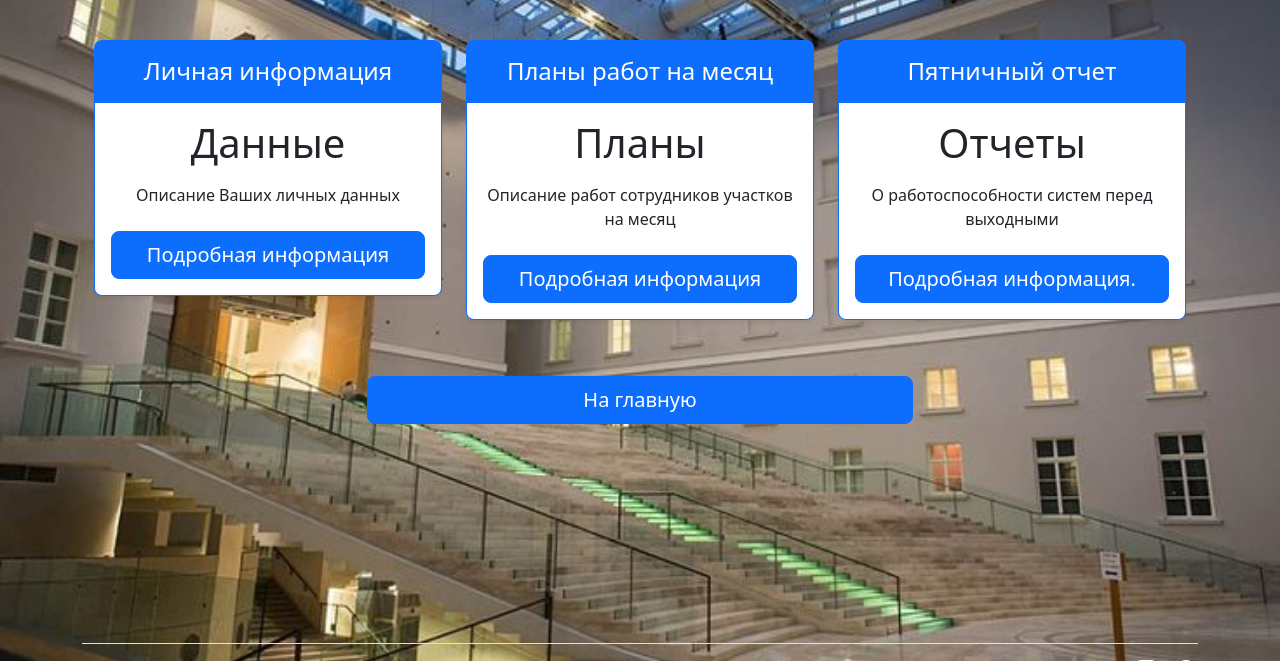
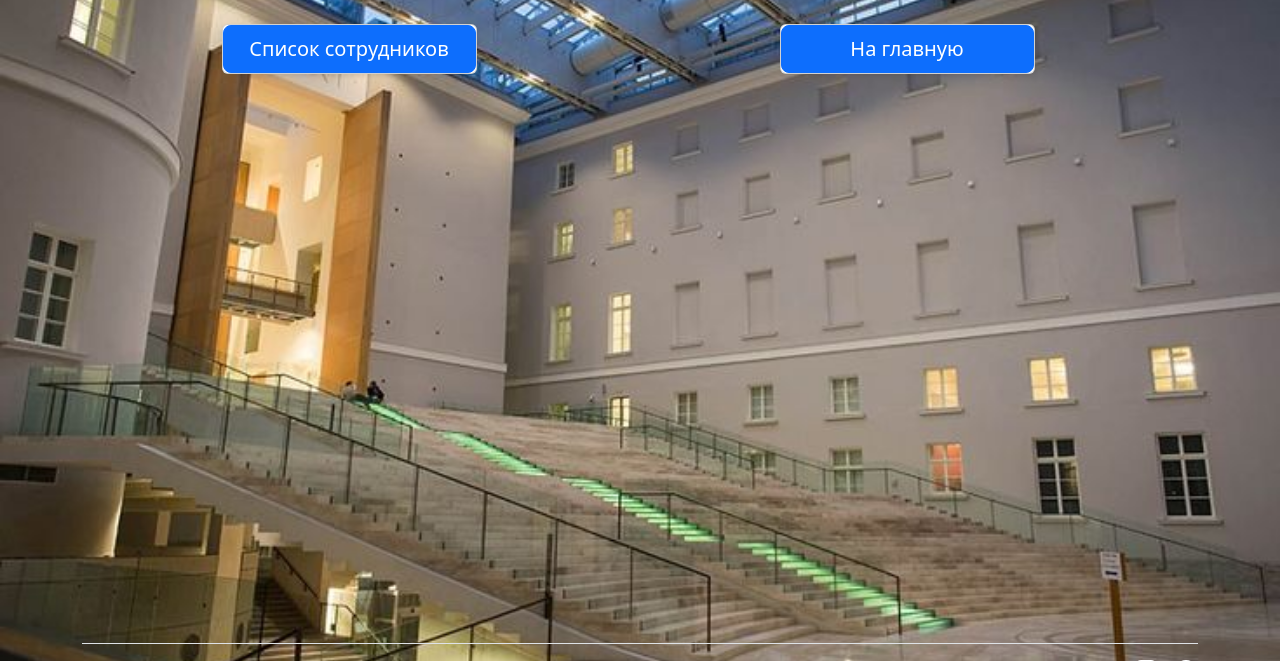
Before and after one commit to SergeiVokhminov/My_OGSH_Project, a Django app: template employees/templates/employees/employee_info.html in a window 1280 px wide. Shown: the part 72-733 px from the top of the page. Run offline with Django 5.2, Linux system fonts and the light colour scheme; the template is opened without the code that fills it, so the values that code supplies are empty; some libraries are stand-ins or nearby versions.

Commit message:
корректировка шаблонов страниц приложения employees

```diff
--- a/employees/templates/employees/employee_detail.html
+++ b/employees/templates/employees/employee_detail.html
@@ -52,7 +52,7 @@
 
 <section class="text-center container">
     <a href="{% url 'employees:employee_update' employee.pk %}" class="btn btn-primary my-2">Редактировать профиль</a>
-    <a href="#" class="btn btn-primary my-2">Отмена</a>
+    <a href="{% url 'employees:employee_list' %}" class="btn btn-primary my-2">Отмена</a>
     <a href="{% url 'home_page:home' %}" class="btn btn-secondary my-2">На главную</a>
 </section>
 {% endblock %}
--- a/employees/templates/employees/employee_form.html
+++ b/employees/templates/employees/employee_form.html
@@ -30,7 +30,7 @@
                 Создать
                 {% endif %}
             </button>
-            <a class="btn btn-secondary" href="{% url 'employees:employee_list' %}">Отмена</a>
+            <a class="btn btn-secondary" href="{% url 'employees:employee_info' %}">Отмена</a>
             <a class="btn btn-secondary" href="{% url 'home_page:home' %}">На главную</a>
         </section>
     </form>
--- a/employees/templates/employees/employee_info.html
+++ b/employees/templates/employees/employee_info.html
@@ -2,63 +2,33 @@
 {% load my_tags %}
 {% block title %}Личный кабинет{% endblock %}
 {% block content %}
-<div class="container py-3">
-    <main>
-        <div class="row row-cols-1 row-cols-md-3 mb-3 text-center">
-            <div class="col">
-                <div class="card mb-4 rounded-3 shadow-sm border-primary">
-                    <div class="card-header py-3 text-bg-primary border-primary">
-                        <h4 class="my-0 fw-normal">Личная информация</h4>
-                    </div>
-                    <div class="card-body">
-                        <h1 class="card-title pricing-card-title">Данные</h1>
-                        <ul class="list-unstyled mt-3 mb-4">
-                            <li>Описание Ваших личных данных</li>
-                        </ul>
-                        <a href="{% url 'employees:employee_detail' employee.pk %}" class="w-100 btn btn-lg btn-primary">
-                            Подробная информация
-                        </a>
-                    </div>
+<section class="py-4 text-center container">
+    <div class="row g-5">
+        <div class="row row-cols-1 row-cols-sm-2 row-cols-md-2 g-4 text-center container">
+            {% if user.is_superuser %}
+            <div class="col-md-3 text-center container">
+                <div class="card shadow-sm">
+                    <a class="btn btn-primary volumetric-btn btn-lg" href="{% url 'employees:employee_create' %}" role="button">
+                        Добавить сотрудника
+                    </a>
                 </div>
             </div>
-            <div class="col">
-                <div class="card mb-4 rounded-3 shadow-sm border-primary">
-                    <div class="card-header py-3 text-bg-primary border-primary">
-                        <h4 class="my-0 fw-normal">Планы работ на месяц</h4>
-                    </div>
-                    <div class="card-body">
-                        <h1 class="card-title pricing-card-title">Планы</h1>
-                        <ul class="list-unstyled mt-3 mb-4">
-                            <li>Описание работ сотрудников участков на месяц</li>
-                        </ul>
-                        <a href="{% url 'tasks:task_list' %}" class="w-100 btn btn-lg btn-primary">
-                            Подробная информация
-                        </a>
-                    </div>
+            {% endif %}
+            <div class="col-md-3 text-center container">
+                <div class="card shadow-sm">
+                    <a class="btn btn-primary volumetric-btn btn-lg" href="{% url 'employees:employee_list' %}" role="button">
+                        Список сотрудников
+                    </a>
                 </div>
             </div>
-            <div class="col">
-                <div class="card mb-4 rounded-3 shadow-sm border-primary">
-                    <div class="card-header py-3 text-bg-primary border-primary">
-                        <h4 class="my-0 fw-normal">Пятничный отчет</h4>
-                    </div>
-                    <div class="card-body">
-                        <h1 class="card-title pricing-card-title">Отчеты</h1>
-                        <ul class="list-unstyled mt-3 mb-4">
-                            <li>О работоспособности систем перед выходными</li>
-                        </ul>
-                        <a href="#" class="w-100 btn btn-lg btn-primary">
-                            Подробная информация.
-                        </a>
-                    </div>
+            <div class="col-md-3 text-center container">
+                <div class="card shadow-sm">
+                    <a class="btn btn-primary volumetric-btn btn-lg" href="{% url 'home_page:home' %}" role="button">
+                        На главную
+                    </a>
                 </div>
             </div>
         </div>
-    </main>
-</div>
-
-<section class="text-center container">
-    <a href="{% url 'home_page:home' %}" class="w-50 btn btn-lg btn-primary">На главную</a>
+    </div>
 </section>
-
 {% endblock %}
```
Also changed, not shown: employees/templates/employees/employee_list.html (+34 -0 lines).
